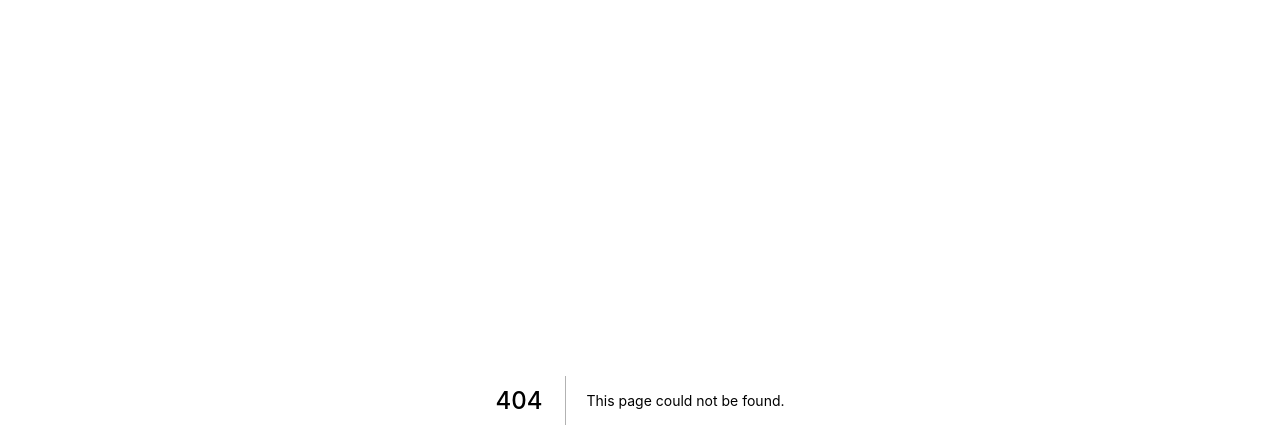
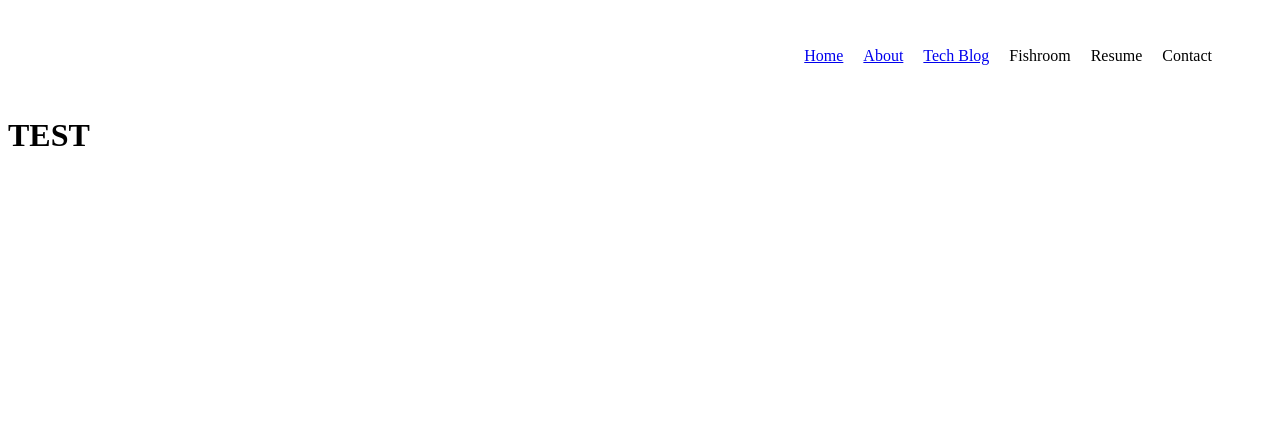
Before and after one commit to Unsentletter/blog, a Next.js app: page /about in a window 1280 px wide. Before the commit this address had no page. Shown: the top 448 px of the page. Built offline with nearby package versions, Linux system fonts and the light colour scheme.

Commit message:
Styled the wireframe for the main page and started Next.js navigation

```diff
--- /dev/null
+++ b/components/header.js
@@ -0,0 +1,59 @@
+import { Component } from "react";
+import Link from "next/link";
+
+class Header extends Component {
+	render() {
+		return (
+			<div>
+				<style jsx>
+					{`
+						.header {
+							height: 80px;
+						}
+						.menu-wrapper {
+							display: flex;
+							flex-direction: row-reverse;
+							align-items: center;
+							height: 80px;
+							list-style: none;
+							padding-right: 50px;
+						}
+						.menu-item {
+							padding: 10px;
+						}
+					`}
+				</style>
+				<div className="header">
+					<ul className="menu-wrapper">
+						<li>
+							<a className="menu-item">Contact</a>
+						</li>
+						<li>
+							<a className="menu-item">Resume</a>
+						</li>
+						<li>
+							<a className="menu-item">Fishroom</a>
+						</li>
+						<li>
+							<Link href="/blog-list">
+								<a className="menu-item">Tech Blog</a>
+							</Link>
+						</li>
+						<li>
+							<Link href="/about">
+								<a className="menu-item">About</a>
+							</Link>
+						</li>
+						<li>
+							<Link href="index">
+								<a className="menu-item">Home</a>
+							</Link>
+						</li>
+					</ul>
+				</div>
+			</div>
+		);
+	}
+}
+
+export default Header;
--- /dev/null
+++ b/components/layout.js
@@ -0,0 +1,10 @@
+import Header from "./header";
+
+const Layout = props => (
+	<div>
+		<Header />
+		{props.children}
+	</div>
+);
+
+export default Layout;
--- /dev/null
+++ b/pages/about.js
@@ -0,0 +1,22 @@
+import { Component } from "react";
+import Layout from "../components/layout";
+
+class About extends Component {
+	render() {
+		return (
+			<div>
+				<style jsx>
+					{`
+						.header {
+						}
+					`}
+				</style>
+				<Layout>
+					<h1>TEST</h1>
+				</Layout>
+			</div>
+		);
+	}
+}
+
+export default About;
```
Also changed, not shown: components/main-body.js (added, +34 -0 lines), pages/blog-list.js (added, +53 -0 lines), pages/index.js (+27 -42 lines), 2 other files (tests, documents, lock files or other folders).
